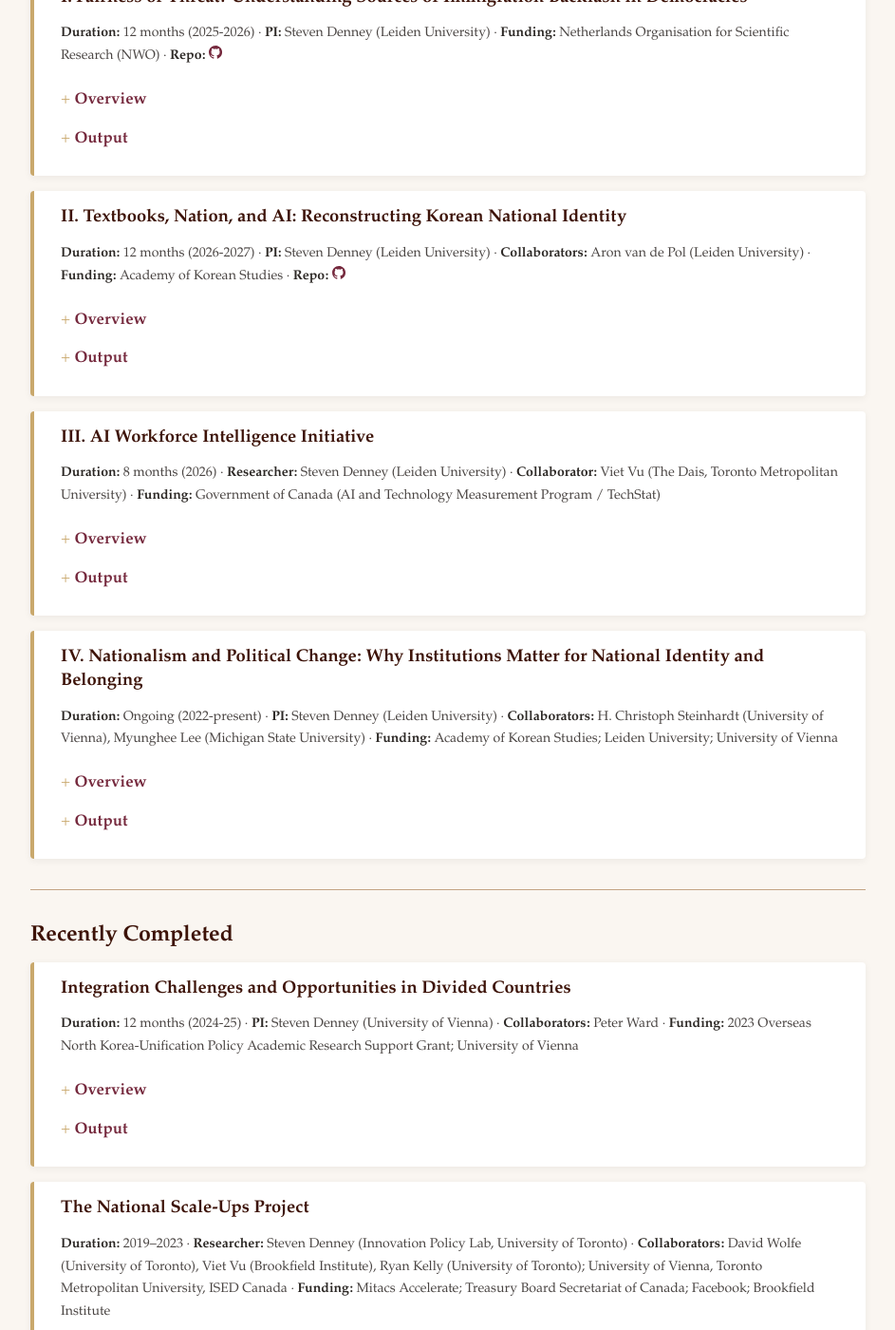
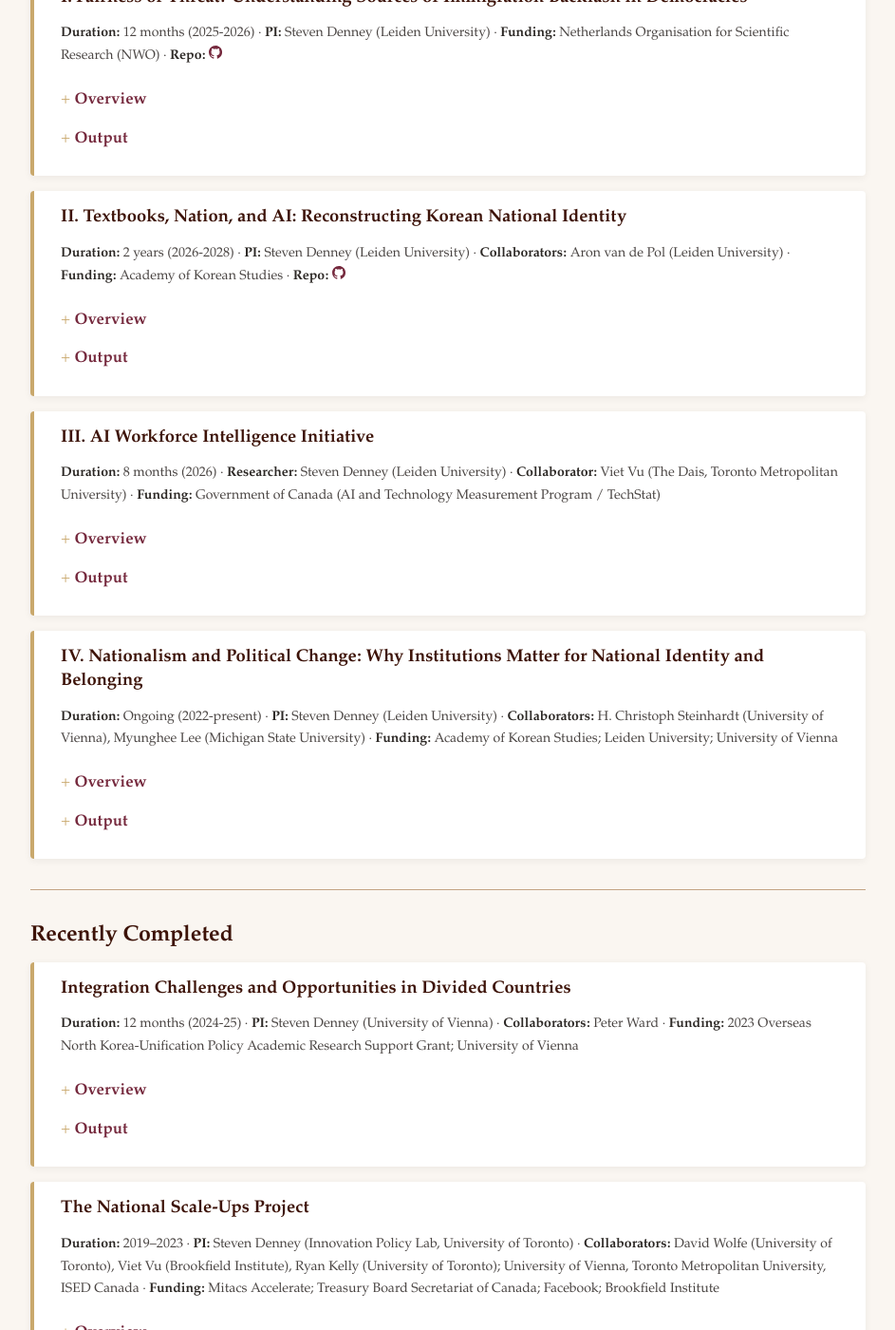
Before and after one commit to scdenney/scdenney.github.io, a Jekyll site: the page built from projects.md, in a window 1280 px wide and 1400 px high, scrolled down 446 px. Shown: the whole window at 95% size, without its empty margins (168-1111 px from the left). Built offline with Jekyll 4.4.1, drawn with Linux system fonts in a browser that asks for light colours; some of the changed text lies outside the part shown.

Commit message:
Fix project metadata: PI for Scale-Ups, correct AKS grant durations to 2 years

```diff
--- a/projects.md
+++ b/projects.md
@@ -41,7 +41,7 @@ Currently, my research program is organized around three projects that collectiv
 <h3>II. Textbooks, Nation, and AI: Reconstructing Korean National Identity</h3>
 
 <p class="project-meta">
-<strong>Duration:</strong> 12 months (2026-2027) · <strong>PI:</strong> Steven Denney (Leiden University) · <strong>Collaborators:</strong> Aron van de Pol (Leiden University) · <strong>Funding:</strong> Academy of Korean Studies · <strong>Repo:</strong> <a href="https://github.com/scdenney/textbook-identity-aks" target="_blank" class="repo-link"><svg width="16" height="16" viewBox="0 0 24 24" xmlns="http://www.w3.org/2000/svg"><path d="M12 0c-6.626 0-12 5.373-12 12 0 5.302 3.438 9.8 8.207 11.387.599.111.793-.261.793-.577v-2.234c-3.338.726-4.033-1.416-4.033-1.416-.546-1.387-1.333-1.756-1.333-1.756-1.089-.745.083-.729.083-.729 1.205.084 1.839 1.237 1.839 1.237 1.07 1.834 2.807 1.304 3.492.997.107-.775.418-1.305.762-1.604-2.665-.305-5.467-1.334-5.467-5.931 0-1.311.469-2.381 1.236-3.221-.124-.303-.535-1.524.117-3.176 0 0 1.008-.322 3.301 1.23.957-.266 1.983-.399 3.003-.404 1.02.005 2.047.138 3.006.404 2.291-1.552 3.297-1.23 3.297-1.23.653 1.653.242 2.874.118 3.176.77.84 1.235 1.911 1.235 3.221 0 4.609-2.807 5.624-5.479 5.921.43.372.823 1.102.823 2.222v3.293c0 .319.192.694.801.576 4.765-1.589 8.199-6.086 8.199-11.386 0-6.627-5.373-12-12-12z" fill="currentColor"/></svg></a>
+<strong>Duration:</strong> 2 years (2026-2028) · <strong>PI:</strong> Steven Denney (Leiden University) · <strong>Collaborators:</strong> Aron van de Pol (Leiden University) · <strong>Funding:</strong> Academy of Korean Studies · <strong>Repo:</strong> <a href="https://github.com/scdenney/textbook-identity-aks" target="_blank" class="repo-link"><svg width="16" height="16" viewBox="0 0 24 24" xmlns="http://www.w3.org/2000/svg"><path d="M12 0c-6.626 0-12 5.373-12 12 0 5.302 3.438 9.8 8.207 11.387.599.111.793-.261.793-.577v-2.234c-3.338.726-4.033-1.416-4.033-1.416-.546-1.387-1.333-1.756-1.333-1.756-1.089-.745.083-.729.083-.729 1.205.084 1.839 1.237 1.839 1.237 1.07 1.834 2.807 1.304 3.492.997.107-.775.418-1.305.762-1.604-2.665-.305-5.467-1.334-5.467-5.931 0-1.311.469-2.381 1.236-3.221-.124-.303-.535-1.524.117-3.176 0 0 1.008-.322 3.301 1.23.957-.266 1.983-.399 3.003-.404 1.02.005 2.047.138 3.006.404 2.291-1.552 3.297-1.23 3.297-1.23.653 1.653.242 2.874.118 3.176.77.84 1.235 1.911 1.235 3.221 0 4.609-2.807 5.624-5.479 5.921.43.372.823 1.102.823 2.222v3.293c0 .319.192.694.801.576 4.765-1.589 8.199-6.086 8.199-11.386 0-6.627-5.373-12-12-12z" fill="currentColor"/></svg></a>
 </p>
 
 <details>
@@ -195,7 +195,7 @@ Currently, my research program is organized around three projects that collectiv
 <h3>The National Scale-Ups Project</h3>
 
 <p class="project-meta">
-<strong>Duration:</strong> 2019–2023 · <strong>Researcher:</strong> Steven Denney (Innovation Policy Lab, University of Toronto) · <strong>Collaborators:</strong> David Wolfe (University of Toronto), Viet Vu (Brookfield Institute), Ryan Kelly (University of Toronto); University of Vienna, Toronto Metropolitan University, ISED Canada · <strong>Funding:</strong> Mitacs Accelerate; Treasury Board Secretariat of Canada; Facebook; Brookfield Institute
+<strong>Duration:</strong> 2019–2023 · <strong>PI:</strong> Steven Denney (Innovation Policy Lab, University of Toronto) · <strong>Collaborators:</strong> David Wolfe (University of Toronto), Viet Vu (Brookfield Institute), Ryan Kelly (University of Toronto); University of Vienna, Toronto Metropolitan University, ISED Canada · <strong>Funding:</strong> Mitacs Accelerate; Treasury Board Secretariat of Canada; Facebook; Brookfield Institute
 </p>
 
 <details>
@@ -295,7 +295,7 @@ Currently, my research program is organized around three projects that collectiv
 <h3>Unification in Action? North Korean Migrant Integration and Support Expansion</h3>
 
 <p class="project-meta">
-<strong>Duration:</strong> 3 years (2021–2024) · <strong>PIs:</strong> Steven Denney, Christopher Green, Peter Ward · <strong>Funding:</strong> Academy of Korean Studies (AKS-2021-R-083)
+<strong>Duration:</strong> 2 years (2021–2023) · <strong>PIs:</strong> Steven Denney, Christopher Green, Peter Ward · <strong>Funding:</strong> Academy of Korean Studies (AKS-2021-R-083)
 </p>
 
 <details>
```
